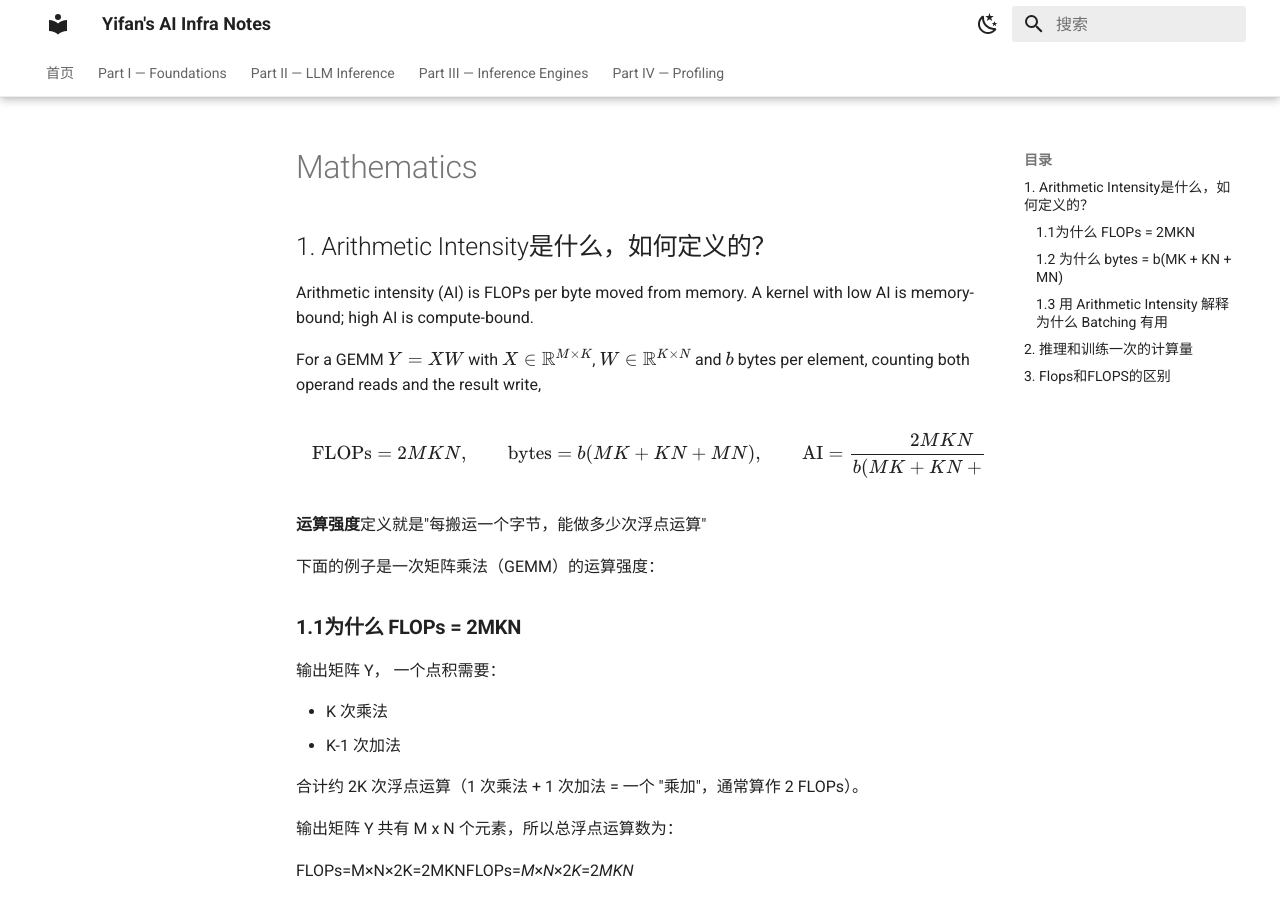
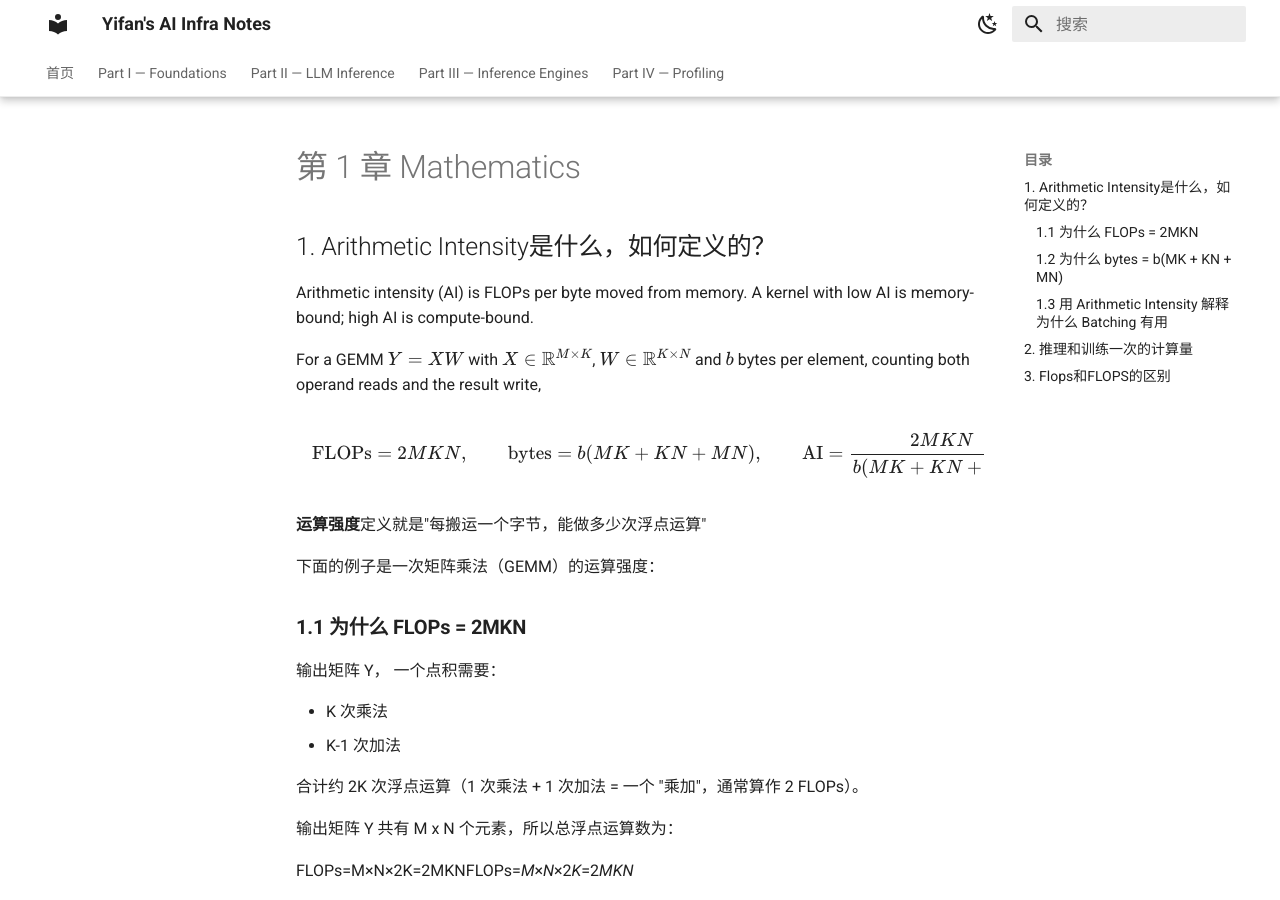
Before and after one commit to YifanLi3/YifanLi3.github.io, an MkDocs documentation site: the page built from docs/fundamentals/Mathematics.md, in a window 1280 px wide and 900 px high. Built offline with MkDocs 1.6.1 and Material for MkDocs 9.7.7, drawn with Linux system fonts in a browser that asks for light colours.

Commit message:
Update section titles in Mathematics.md

```diff
--- a/docs/fundamentals/Mathematics.md
+++ b/docs/fundamentals/Mathematics.md
@@ -1,3 +1,4 @@
+# 第 1 章 Mathematics
 ## 1. Arithmetic Intensity是什么，如何定义的？
 
 Arithmetic intensity (AI) is FLOPs per byte moved from memory.
@@ -19,7 +20,7 @@ $$
 
 下面的例子是一次矩阵乘法（GEMM）的运算强度：
 
-### **1.1为什么 FLOPs = 2MKN**
+### **1.1 为什么 FLOPs = 2MKN**
 
 输出矩阵 Y， 一个点积需要：
 
```
